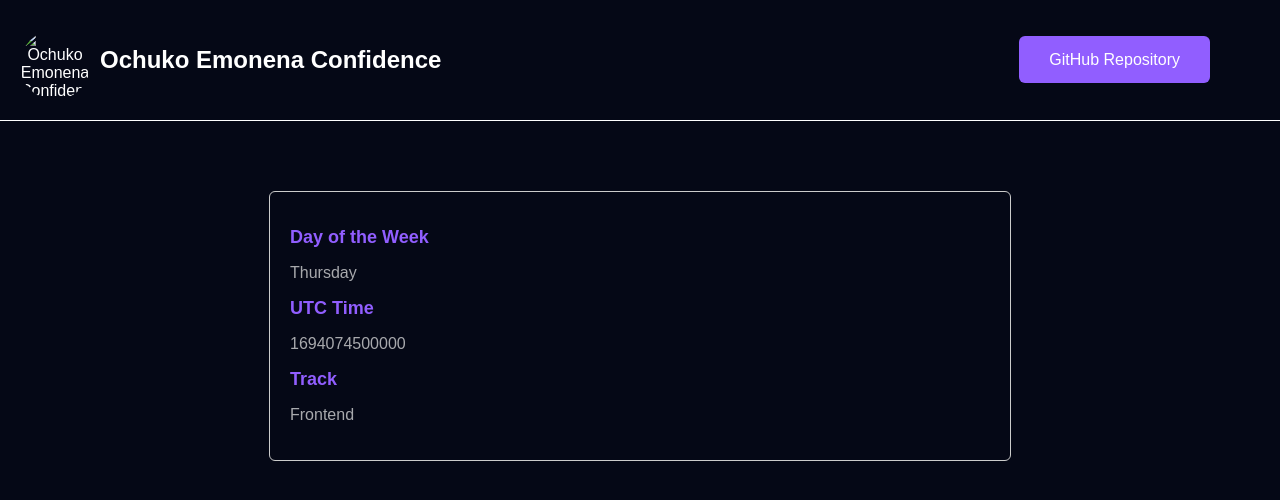
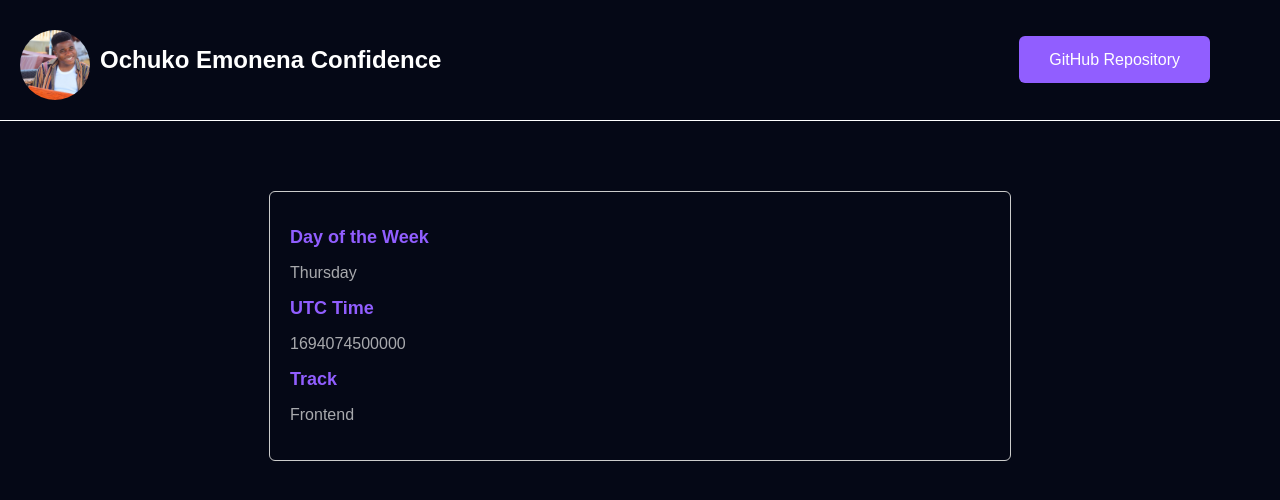
Before and after one commit to Clinzho1996/hngx-stageone, a plain HTML site: page index.html in a window 1280 px wide. Drawn offline with Linux system fonts and the light colour scheme.

Commit message:
fixing broken image

```diff
--- a/index.html
+++ b/index.html
@@ -12,7 +12,7 @@
     <nav>
       <div class="left">
         <img
-          src="../stage-one/images/profile.jpeg"
+          src="./images/profile.jpeg"
           alt="Ochuko Emonena Confidence"
           data-testid="slackDisplayImage"
         />
```
